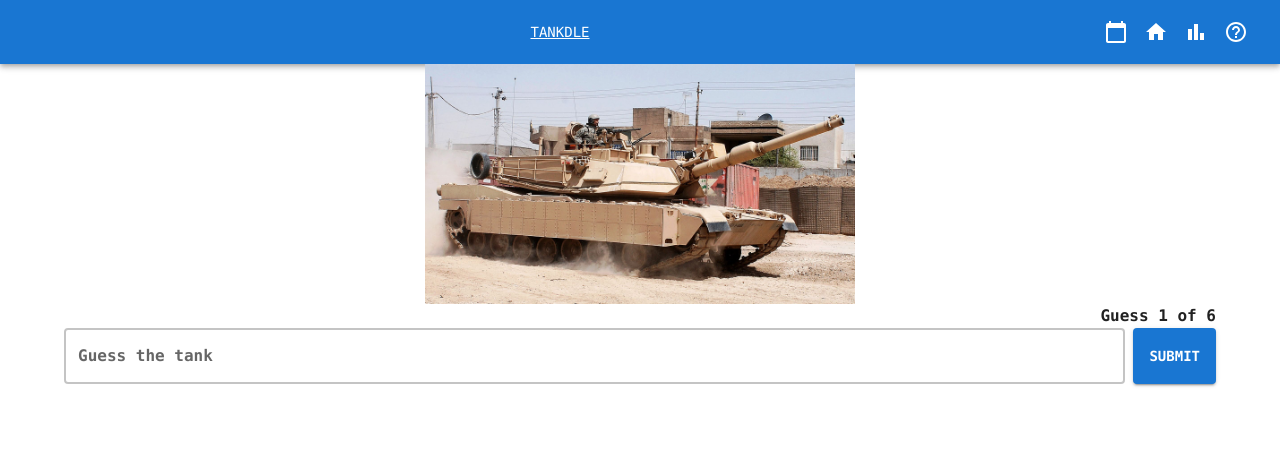
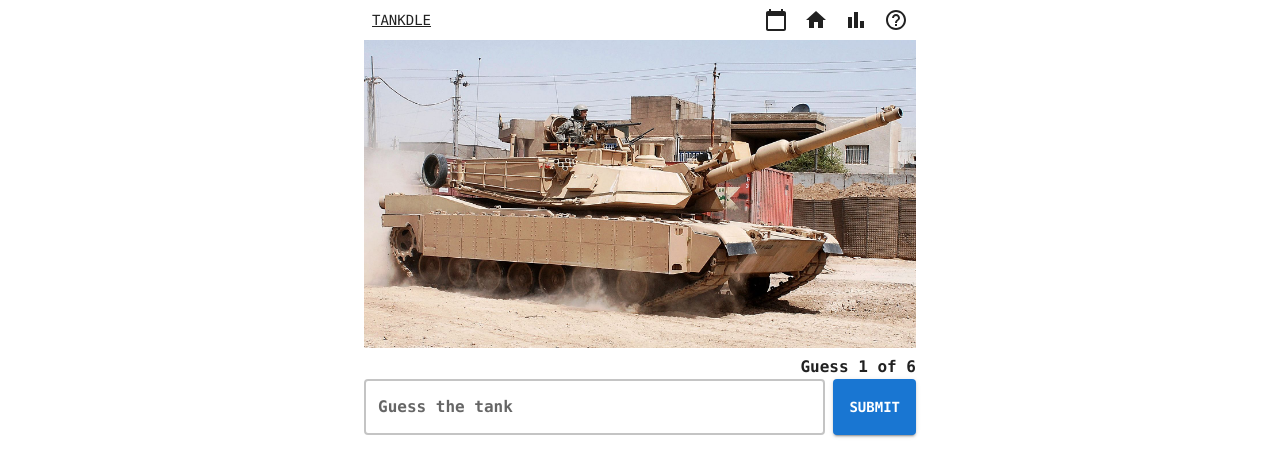
Before and after one commit to evanderh/tankdle, a React (Vite) app: page / in a window 1280 px wide. Shown: the top 476 px of the page. Built offline with nearby package versions, Linux system fonts and the light colour scheme.

Commit message:
simplify layout

```diff
--- a/src/App.tsx
+++ b/src/App.tsx
@@ -42,8 +42,8 @@ const App = () => {
   return (
     <ThemeProvider theme={theme}>
       <CssBaseline />
-      <Header />
-      <Container fixed maxWidth='xl'>
+      <Container fixed maxWidth='sm'>
+        <Header />
         <Routes>
           <Route path="/" element={<Home />} />
           <Route path="/tanks" element={<Tanks />} />
--- a/src/components/GuessTile.tsx
+++ b/src/components/GuessTile.tsx
@@ -10,10 +10,10 @@ function renderHeader(field: keyof(Tank)) {
       return 'Produced:';
 
     case 'mass':
-      return 'Tons:';
+      return 'Mass:';
 
     case 'engine':
-      return 'Horsepower:';
+      return 'Engine:';
 
     case 'range':
       return 'Op. Range:'
@@ -28,7 +28,7 @@ function renderHeader(field: keyof(Tank)) {
 
 function renderField(guess: Tank, field: keyof(Tank), isDarkMode: boolean) {
   const sx = {
-    fontSize: { xs: '1.2rem', sm: '1.5rem', md: '1.8rem', lg: '2rem' },
+    fontSize: { xs: '1.2rem', sm: '1.4rem' },
     fontWeight: 'bold',
   };
 
@@ -37,12 +37,11 @@ function renderField(guess: Tank, field: keyof(Tank), isDarkMode: boolean) {
       return (
         <Typography sx={{
           ...sx,
-          lineHeight: { xs: '1.3rem', sm: '1.6rem', md: '2rem' },
+          lineHeight: { xs: '1.3rem', sm: '1.6rem' },
         }}>
           {guess[field]}
         </Typography>
       );
-
 
     case 'origin':
       return <img
@@ -52,11 +51,17 @@ function renderField(guess: Tank, field: keyof(Tank), isDarkMode: boolean) {
         style={{ border: `1px solid ${isDarkMode ? 'white' : 'black'}` }}
       />;
 
+    case 'mass':
+      return <Typography sx={sx}>{guess[field]} t</Typography>;
+
+    case 'engine':
+      return <Typography sx={sx}>{guess[field]} hp</Typography>;
+
     case 'range':
       return <Typography sx={sx}>{guess[field].mi} mi</Typography>;
 
     case 'speed':
-      return <Typography sx={sx}>{guess[field].mi} mi/h</Typography>;
+      return <Typography sx={sx}>{guess[field].mi} mph</Typography>;
 
     default:
       return <Typography sx={sx}>{guess[field]}</Typography>;
@@ -64,7 +69,7 @@ function renderField(guess: Tank, field: keyof(Tank), isDarkMode: boolean) {
 }
 
 function renderIndicator(guess: Tank, correct: Tank, field: keyof(Tank)) {
-  const sx = { marginLeft: '8px' };
+  const sx = { marginLeft: '2px' };
 
   switch (field) {
     case 'year':
@@ -140,10 +145,10 @@ const GuessTile = ({ field, guess, correct }: Props) => {
   }
 
   return (
-    <Grid2 size={{ xs: 6, md: 3 }}>
+    <Grid2 size={{ xs: 6, sm: 3 }}>
       <Paper
         sx={{
-          height: { xs: '72px', sm: '80px', md: '96px', lg: '120px' },
+          height: '72px',
           display: 'flex',
           flexDirection: 'column',
           justifyContent: 'center',
--- a/src/components/Header.tsx
+++ b/src/components/Header.tsx
@@ -1,27 +1,24 @@
-import AppBar from '@mui/material/AppBar';
-import Toolbar from '@mui/material/Toolbar';
 import Button from '@mui/material/Button';
 import HomeIcon from '@mui/icons-material/Home';
 import CalendarTodayIcon from '@mui/icons-material/CalendarToday';
 import BarChartIcon from '@mui/icons-material/BarChart';
 import HelpOutlineIcon from '@mui/icons-material/HelpOutline';
-import { Link } from 'react-router-dom'; // If you're using react-router for navigation
-import { Box, IconButton } from '@mui/material';
+import { Link } from 'react-router-dom';
+import { Box, IconButton, Stack } from '@mui/material';
 
 const Header = () => {
   return (
-    <Box sx={{ flexGrow: 1 }}>
-      <AppBar position="static" >
-        <Toolbar>
+    <Stack direction="row">
       <Button
         color="inherit"
         component={Link}
         to="/"
-            sx={{ flexGrow: 1, textDecoration: 'underline' }}
+        sx={{ textDecoration: 'underline' }}
       >
         Tankdle
       </Button>
 
+      <div style={{ flexGrow: 1 }}></div>
 
       <Box>
         <IconButton color="inherit" component={Link} to="/calendar">
@@ -37,10 +34,7 @@ const Header = () => {
           <HelpOutlineIcon />
         </IconButton>
       </Box>
-
-        </Toolbar>
-      </AppBar>
-    </Box>
+    </Stack>
   );
 };
 
--- a/src/components/ImageDisplay.tsx
+++ b/src/components/ImageDisplay.tsx
@@ -1,4 +1,3 @@
-import { Box } from "@mui/material";
 import { GameStatus } from "./Game";
 
 interface Props {
@@ -9,31 +8,20 @@ interface Props {
 
 const ImageDisplay = ({ imageUrl, attribution, status }: Props) => {
   return (
-    <div className="image-display">
-      <Box
-        sx={{
-          display: 'flex',
-          justifyContent: 'center',
-          alignItems: 'center',
-          overflow: 'hidden',
-          width: '100%',
-          height: { xs: '100%', sm: '30vh' }// Set the container height or a specific height
-        }}
-      >
+    <>
       <img
         style={{
           maxWidth: '100%',
-            maxHeight: '100%',
+          maxHeight: '50vh',
           objectFit: 'contain',
         }}
         src={imageUrl}
         alt="Tank of the day"
       />
-      </Box>
       {attribution && status !== 'playing' && (
         <p dangerouslySetInnerHTML={{ __html: attribution }} />
       )}
-    </div>
+    </>
   );
 };
 
--- a/src/core/types.ts
+++ b/src/core/types.ts
@@ -41,7 +41,7 @@ export enum TankRole {
   Medium = 'Medium Tank',
   Heavy = 'Heavy Tank',
   SuperHeavy = 'Super Heavy',
-  MBT = 'Main Battle Tank',
+  MBT = 'MBT',
   TankDestroyer = 'TD',
   SPG = 'SPG',
   AssaultGun = 'Assault Gun',
```
Lines whose indentation alone changed are shown as unchanged.
